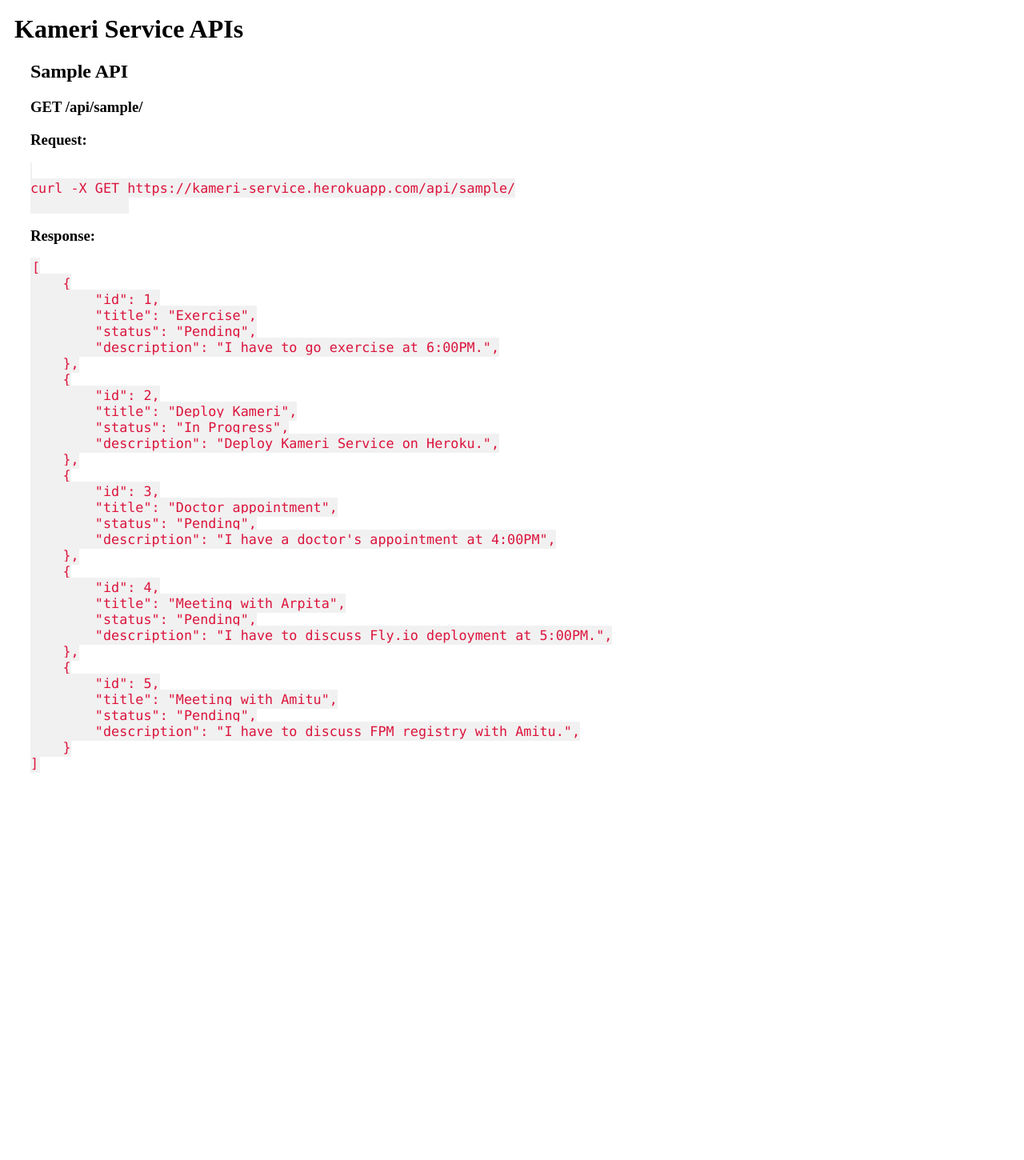
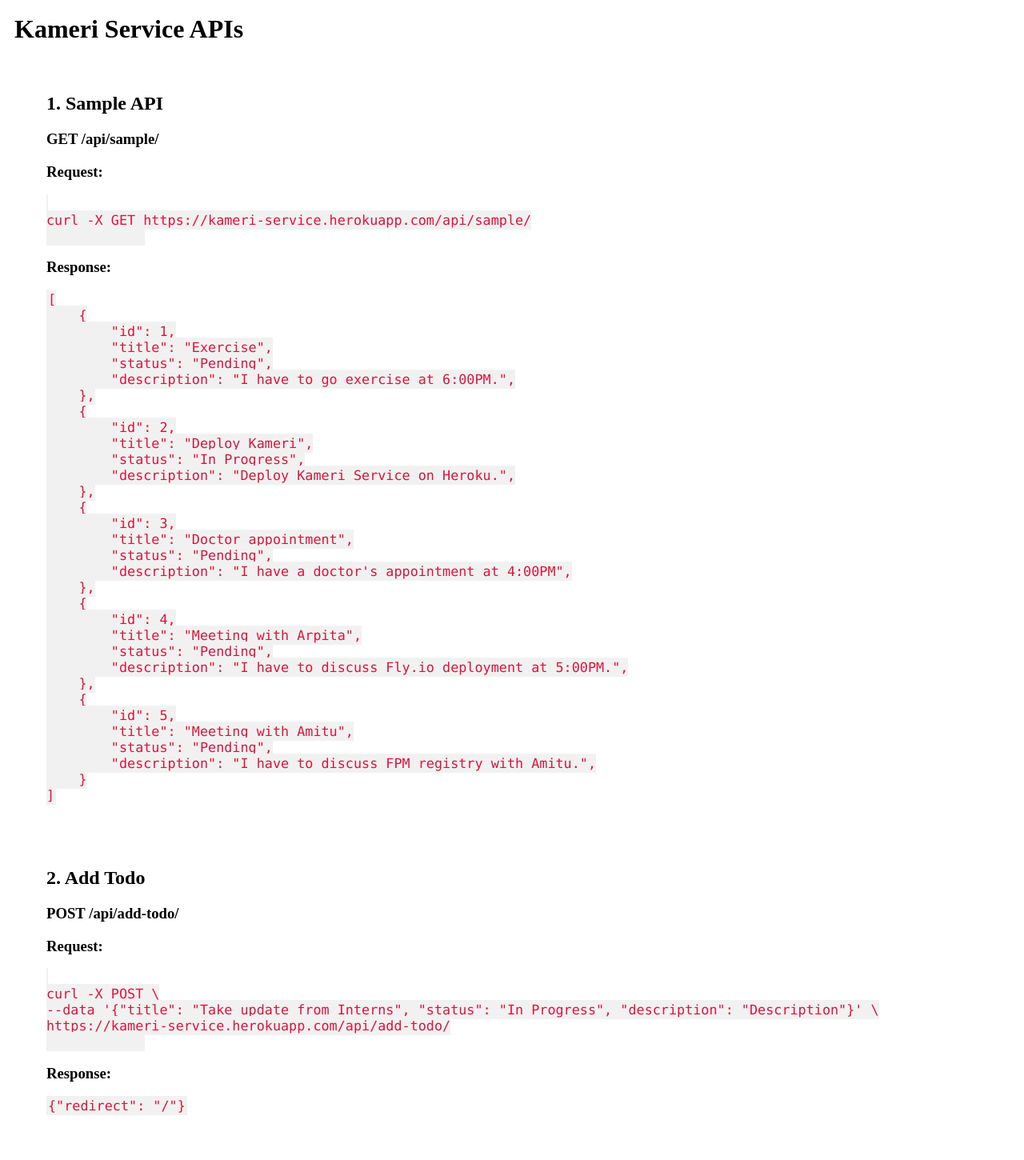
Before and after one commit to FifthTry/kameri-service, a Django app: page / in a window 1280 px wide. Shown: the whole page at 80% size. Before the commit the page ends 966 px from the top, so only its background shows below. Run offline with Django 4.2, Linux system fonts and the light colour scheme.

Commit message:
added add todo api

```diff
--- a/dj/templates/index.html
+++ b/dj/templates/index.html
@@ -18,9 +18,8 @@
 <!--
 # Sample API
 -->
-
-        <div style="margin:20px">
-            <h2>Sample API</h2>
+        <div style="margin:20px; padding: 20px">
+            <h2>1. Sample API</h2>
             <h3> GET /api/sample/</h3>
             <h3>Request: </h3>
             <code>
@@ -60,5 +59,25 @@
     }
 ]</code>
         </div>
+
+
+<!--
+# add-todo
+-->
+        <div style="margin:20px; padding:20px">
+            <h2>2. Add Todo</h2>
+            <h3> POST /api/add-todo/</h3>
+            <h3>Request: </h3>
+            <code>
+curl -X POST \
+--data '{"title": "Take update from Interns", "status": "In Progress", "description": "Description"}' \
+https://kameri-service.herokuapp.com/api/add-todo/
+            </code>
+            <h3>Response: </h3>
+            <code>{"redirect": "/"}</code>
+        </div>
+
+
+
     </body>
 </html>
```
